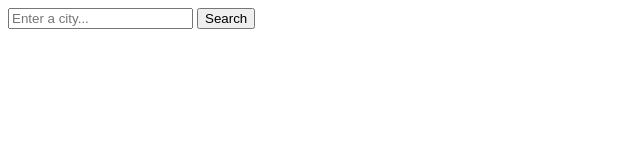
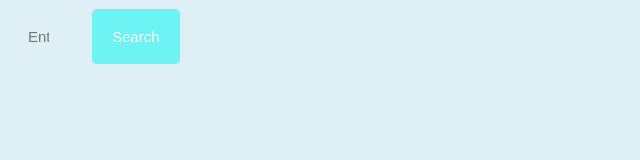
Before and after one commit to EmihleMvuyo/EM-Weather, a plain HTML site: page index.html in a window 1280 px wide. Shown: the whole page, without its empty margins (0-640 px from the left). Drawn offline with Linux system fonts and the light colour scheme.

Commit message:
I've  created the CSS file

```diff
--- a/index.html
+++ b/index.html
@@ -4,6 +4,7 @@
     <meta charset="UTF-8" />
     <meta name="viewport" content="width=device-width, initial-scale=1.0" />
     <title>EM Weather</title>
+    <link rel="stylesheet" href="style.css" />
   </head>
   <body>
     <header>
--- /dev/null
+++ b/style.css
@@ -0,0 +1,29 @@
+body {
+  background: rgb(222, 239, 246);
+}
+a {
+  color: aqua;
+}
+header {
+  border-bottom: 1px solid rgb(222, 239, 246);
+  padding-bottom: 30px;
+}
+.search-input {
+  background-color: rgb(222, 239, 246);
+  color: black;
+  border: none;
+  border-radius: 6px;
+  font-size: 15px;
+  padding: 20px;
+  width: 75px;
+}
+.search-button {
+  margin-left: 5px;
+  font-size: 15px;
+  color: white;
+  background-color: rgb(109, 243, 243);
+  border: none;
+  border-radius: 5px;
+  padding: 20px;
+  line-height: 1;
+}
```
